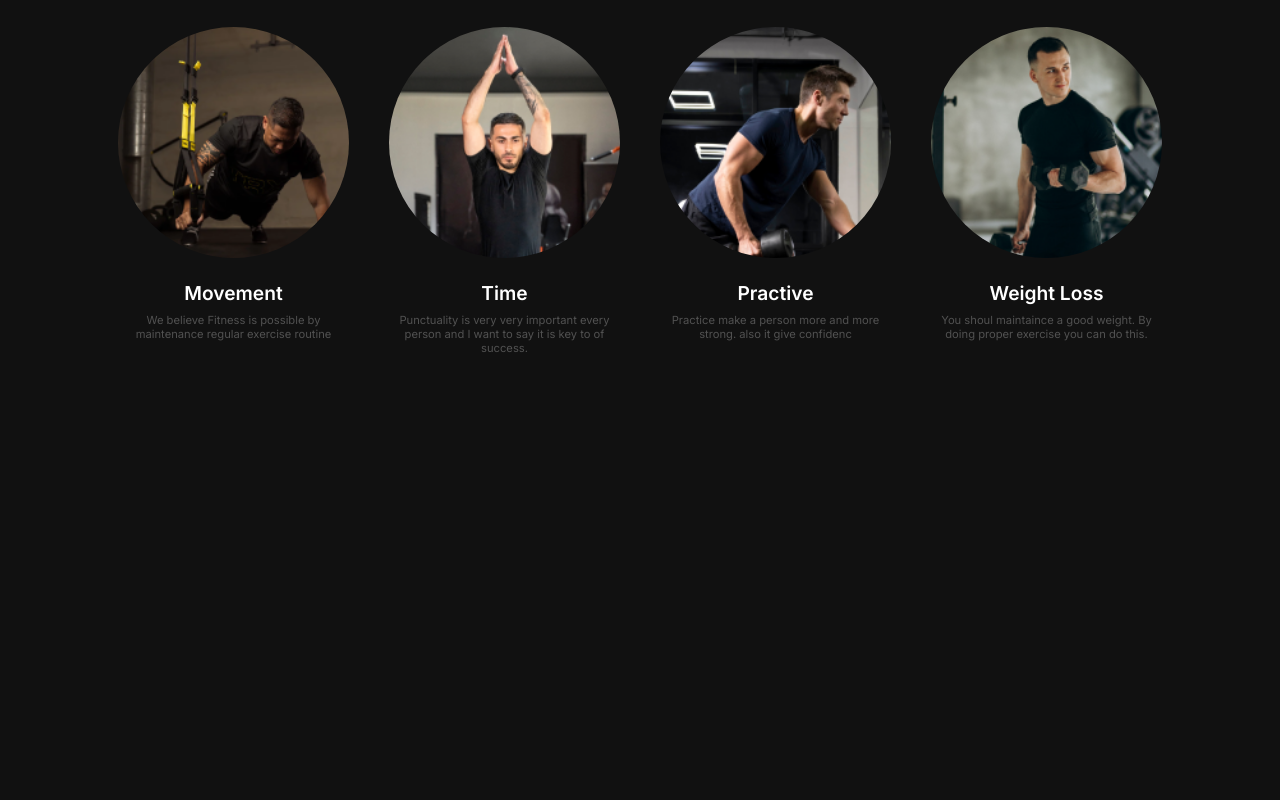
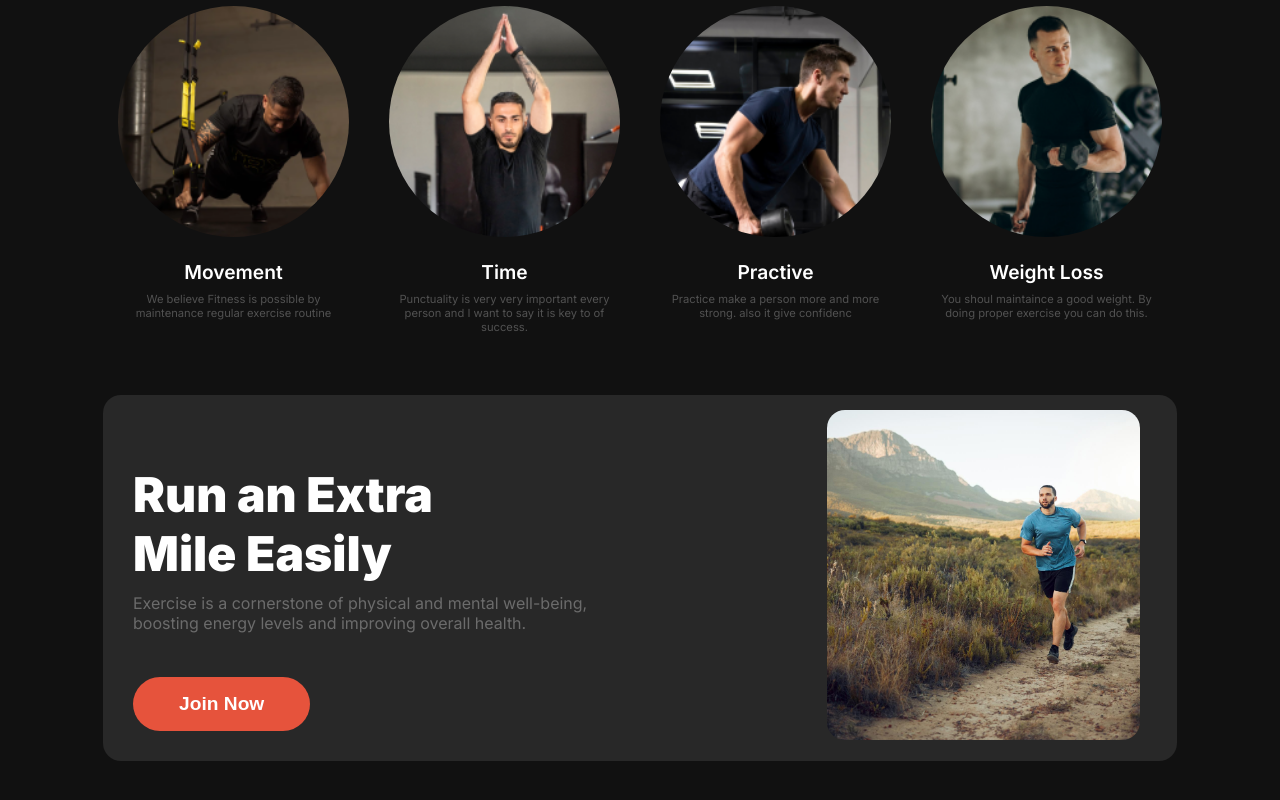
Before and after one commit to bokhtiarweb/versatile, a plain HTML site: page index.html in a window 1280 px wide. Shown: the part 962-1762 px from the top of the page. Before the commit the page ends 1378 px from the top, so only its background shows below. Drawn offline with Linux system fonts and the light colour scheme; a web font is replaced by a local one.

Commit message:
added runner sectoin with responsive design

```diff
--- a/index.html
+++ b/index.html
@@ -52,7 +52,7 @@
             <div class="right_content">
                 <span class="glass_text_1">500+<p class="small_text">Free Workout Videos</p></span>
                 <span class="glass_text_2">
-                    <div class="square btn_bg"></div>
+                    <div class="square"></div>
                     <div class="left_text">
                         350+
                     <p class="small_text_2">Video Tutorial</p>
@@ -65,7 +65,7 @@
     <main>
         <section class="habits">
             <div class="habit_header">
-                <h1 class="habit_title">Change Your Habits</h1>
+                <h1 class="habit_title title_color">Change Your Habits</h1>
                 <p class="habit_header_desc desc_color">Habits are the invisible architecture of our daily lives, shaping our actions and decisions. What we repeatedly do ultimately defines our success or failure.</p>
             </div>
             <div class="habit_box">
@@ -91,6 +91,16 @@
             </div>
             </div>
         </section>
+
+        <section class="runner">
+            <div class="left_runner">
+                <h1 class="runner_title title_color">Run an Extra<br> Mile Easily</h1>
+                <p class="runner_desc desc_color">Exercise is a cornerstone of physical and mental well-being, boosting energy levels and improving overall health.</p>
+                <button class="btn_bg runner_btn">Join Now</button>
+            </div>
+            <div class="right_runner"></div>
+        </section>
+
     </main>
 
     <footer></footer>
--- a/styles/style.css
+++ b/styles/style.css
@@ -10,10 +10,23 @@
 /* shared styled */
 .btn_bg{
     background-color: #E6533C;
+    border: none;
+    margin-top: 28px;
+    padding: 16px 46px 16px 46px;
+    border-radius: 42px;
+    font-size: 1.2rem;
+    color: #ffffff;
+    font-weight: 600;
+    cursor: pointer;
 }
 .desc_color{
     color: #ffffff50;
     font-weight: 400;
+}
+.title_color{
+    color: #FFFFFF;
+    font-size: 3rem;
+    font-weight: 900;
 }
 /* header secton styled */
 .top_header{
@@ -125,10 +138,7 @@ p.banner_desc{
     display: flex;
     justify-content: space-around;
 }
-.join_btn{
-    border: none;
-}
-.join_btn, .blank_btn{
+.blank_btn{
     margin-top: 28px;
     padding: 16px 46px 16px 46px;
     border-radius: 42px;
@@ -184,6 +194,7 @@ p.small_text{
     width: 40px;
     height: 40px;
     border-radius: 50%;
+    background: #E6533C;
 }
 p.small_text_2{
     font-size: 0.7rem;
@@ -212,15 +223,11 @@ p.small_text_2{
     text-align: center;
 }
 h1.habit_title{
-    color: #FFFFFF;
-    font-size: 3rem;
-    font-weight: 900;
     margin-bottom: 5px;
 }
 p.desc_color{
     color: #ffffff50;
     font-weight: 400;
-    display: inline-block;
     max-width: 70%;
 }
 .habit_box{
@@ -248,7 +255,35 @@ p.habit_desc{
     height: 231px;
     border-radius: 50%;
 }
-
+/* Runner section styled */
+.runner{
+    max-width: 1044px;
+    margin: 50px auto;
+    padding: 15px;
+    display: flex;
+    background-color: #80808033;
+    border-radius: 18px;
+}
+h1.runner_title{
+    margin-bottom: 0px;
+}
+p.runner_desc{
+    margin-top: 10px;
+}
+.left_runner{
+    width: 65%;
+    padding: 15px;
+}
+.right_runner{
+    width: 30%;
+    height: 330px;
+    background-image: url('../images/run.jpg');
+    background-repeat: no-repeat;
+    background-position: center;
+    background-size: cover;
+    border-radius: 18px;
+}
+/* Training section styled */
 
 @media screen and (max-width: 576px) {
     nav.top_nav{display: none;}
@@ -268,7 +303,7 @@ p.habit_desc{
     .header_btn{
         justify-content: space-between;
     }
-    .join_btn, .blank_btn{
+    .btn_bg, .blank_btn{
         padding: 16px 40px 16px 40px;
         font-weight: 600;
         font-size: 1.2rem;
@@ -309,4 +344,19 @@ p.habit_desc{
         font-size: 1.2rem;
         color: #ffffffba;
     }
+    .runner{
+        flex-direction: column;
+    }
+    .left_runner{
+        width: 100%;
+    }
+    .right_runner{
+        width: 100%;
+        margin-top: 30px;
+    }
+    p.runner_desc{
+        width: 100%;
+        line-height: 24px;
+        font-size: 1.3rem;
+    }
 }
```
